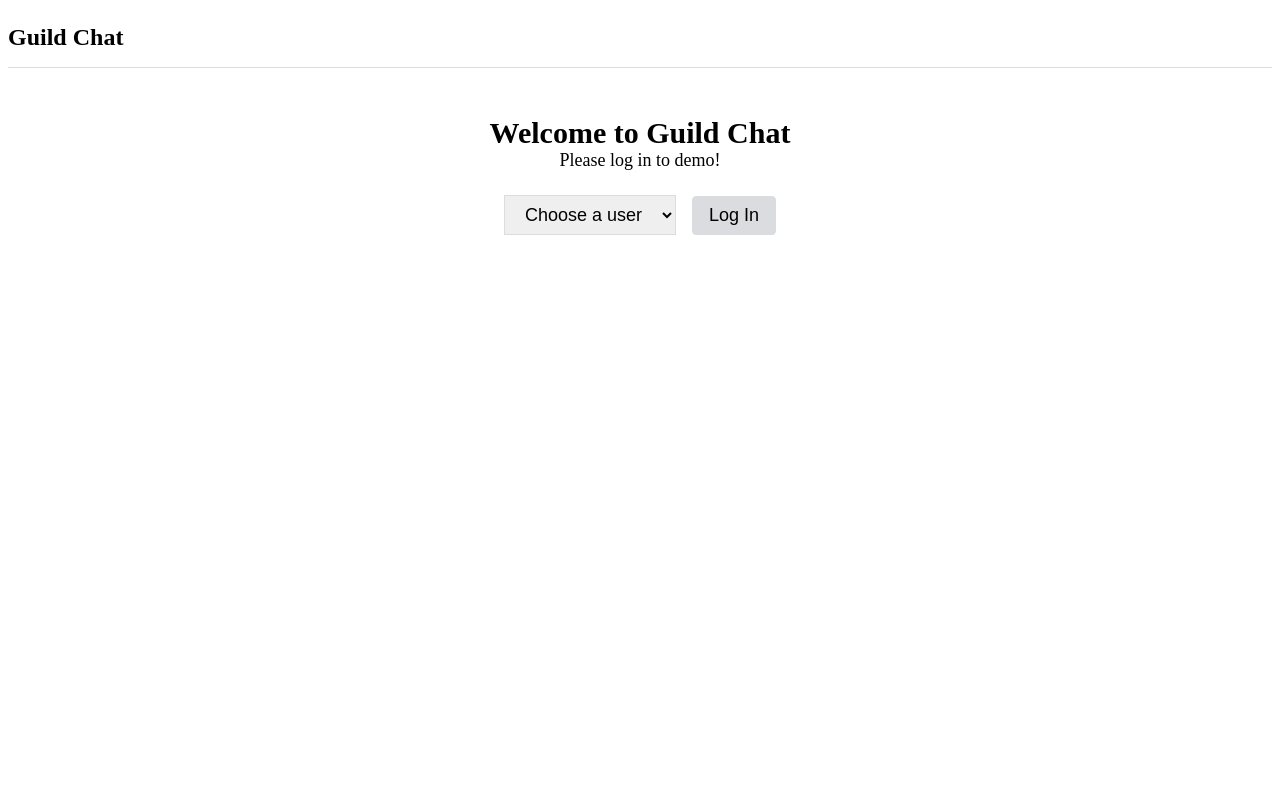
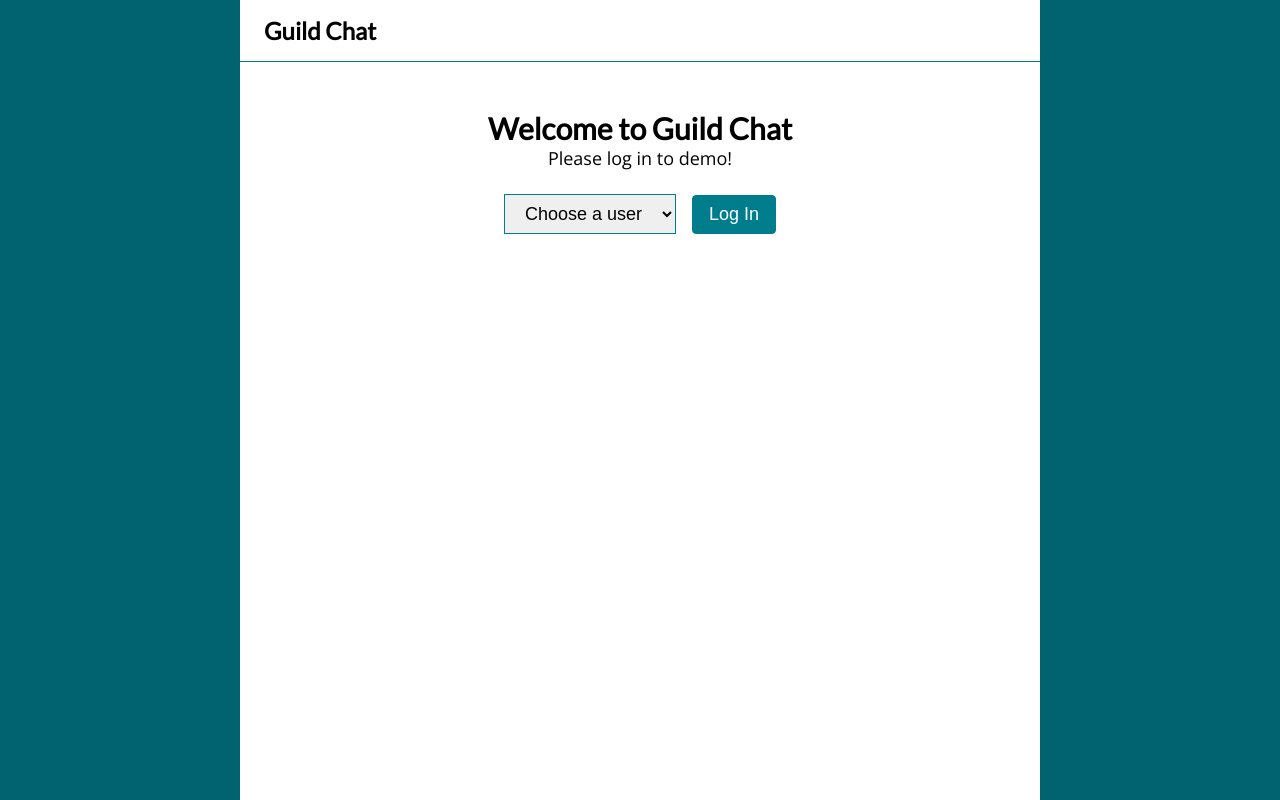
Before and after one commit to vannya/guildchat, a React app: page / in a window 1280 px wide. Built offline with nearby package versions, Linux system fonts and the light colour scheme; no server answers.

Commit message:
Add fonts and more styling

```diff
--- a/public/index.html
+++ b/public/index.html
@@ -8,6 +8,9 @@
   <meta name="viewport" content="width=device-width, initial-scale=1.0">
   <link rel="manifest" href="manifest.json">
   <meta name="theme-color" content="#000000">
+  <link rel="preconnect" href="https://fonts.googleapis.com">
+  <link rel="preconnect" href="https://fonts.gstatic.com" crossorigin>
+  <link href="https://fonts.googleapis.com/css2?family=Lato&family=Open+Sans&display=swap" rel="stylesheet">
   <title>Guild Chat</title>
 </head>
 
--- a/src/components/ChatBoxHeader.tsx
+++ b/src/components/ChatBoxHeader.tsx
@@ -6,5 +6,5 @@ interface IChatBoxHeaderProps {
 export const ChatBoxHeader = ({
 	userName
 }: IChatBoxHeaderProps): JSX.Element => {
-	return <div className='chatbox-header'>Chatting with {userName}</div>;
+	return <h2 className='chatbox-header'>Chatting with {userName}</h2>;
 };
--- a/src/styles.scss
+++ b/src/styles.scss
@@ -1,3 +1,22 @@
+html {
+	background-color: #00636f;
+}
+
+body {
+	font-family: 'Open Sans', sans-serif;
+	max-width: 800px;
+	margin: 0 auto;
+	background-color: #fff;
+	border-right: 1px solid #00636f;
+	border-left: 1px solid #00636f;
+	min-height: 100vh;
+}
+
+h1,
+h2 {
+	font-family: 'Lato', sans-serif;
+}
+
 .chat-page {
 	display: flex;
 	flex-direction: row;
@@ -31,6 +50,7 @@
 	flex-direction: column;
 	justify-content: space-between;
 	background-color: #f4f4f5;
+	border-top: 0;
 }
 
 .message-list {
@@ -77,11 +97,12 @@
 .chatbox-header {
 	width: 400px;
 	padding: 16px 0;
-	background-color: #0c0c49;
-	border: 1px solid #0c0c49;
+	background-color: #007d8c;
+	border: 1px solid #007d8c;
 	color: #fff;
 	text-align: center;
 	font-size: 18px;
+	margin: 0;
 }
 
 .friends-list {
@@ -91,7 +112,7 @@
 	h2 {
 		font-size: 18px;
 		background-color: #fff;
-		border: 1px solid #0c0c49;
+		border: 1px solid #00636f;
 		padding: 16px 0;
 		margin: 0;
 		font-weight: 400;
@@ -109,7 +130,7 @@
 		border-bottom: 1px solid #dadce0;
 		border-left: 1px solid #dadce0;
 		border-top: 1px solid #dadce0;
-		border-right: 1px solid #fff;
+		border-right: 1px solid #dadce0;
 		cursor: pointer;
 
 		&:hover {
@@ -117,8 +138,12 @@
 		}
 
 		&:active {
-			background-color: #0c0c49;
+			background-color: #00636f;
 			color: #fff;
+			border-bottom: 1px solid #00636f;
+			border-left: 1px solid #00636f;
+			border-top: 1px solid #00636f;
+			border-right: 1px solid #00636f;
 		}
 	}
 }
@@ -129,21 +154,24 @@
 	flex-direction: row;
 	justify-content: space-between;
 	align-items: center;
-	border-bottom: 1px solid #dadce0;
+	border-bottom: 1px solid #007d8c;
 
 	h1 {
 		font-size: 24px;
 		margin: 0;
+		padding: 0 24px;
 	}
 
 	button {
 		padding: 8px 16px;
 		font-size: 18px;
-		border: 1px solid #dadce0;
+		border: 1px solid #007d8c;
 		cursor: pointer;
-		background-color: #dadce0;
+		background-color: #007d8c;
+		color: #fff;
 		border-radius: 4px;
 		margin-left: 16px;
+		margin: 0 24px;
 	}
 }
 
@@ -174,17 +202,18 @@
 		button {
 			padding: 8px 16px;
 			font-size: 18px;
-			border: 1px solid #dadce0;
+			border: 1px solid #007d8c;
 			cursor: pointer;
 		}
 
 		button {
-			border-top: 1px solid #dadce0;
-			background-color: #dadce0;
+			border-top: 1px solid #007d8c;
+			background-color: #007d8c;
+			color: #fff;
 			border-radius: 4px;
 			margin-left: 16px;
 			&:hover {
-				background-color: #dadce0;
+				background-color: #00636f;
 			}
 
 			&:active {
```
